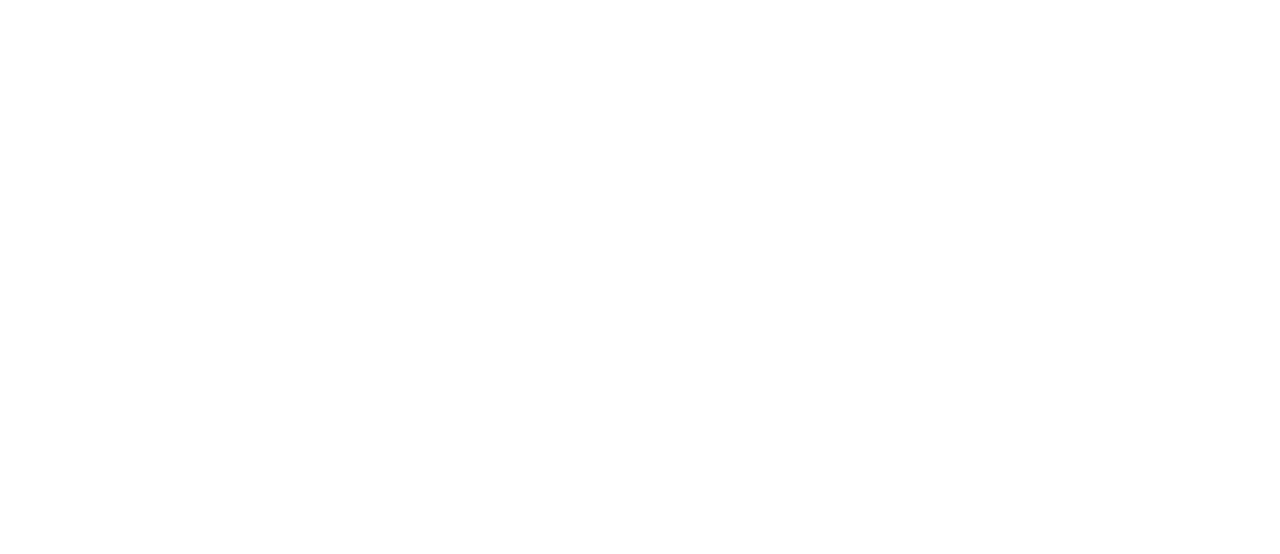
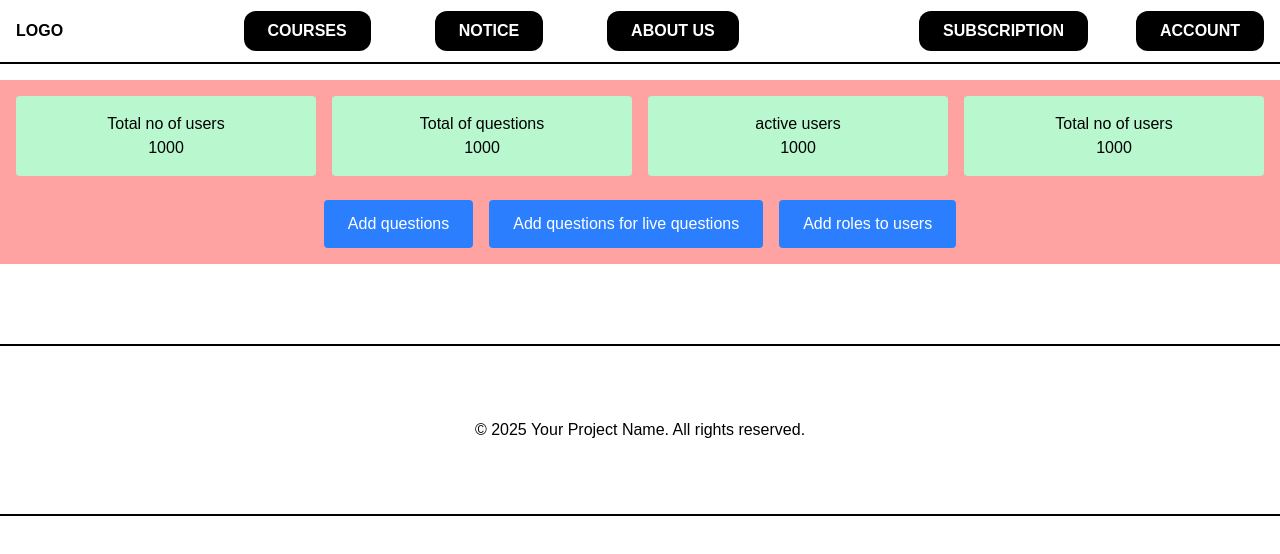
Before and after one commit to Jeevan446/exam_prep, a React app in the folder Frontend/: page /admin in a window 1280 px wide. Before the commit this address had no page. Shown: the top 554 px of the page. Built offline with nearby package versions, Linux system fonts and the light colour scheme; the HTML template or start-up script is replaced by a standard one.

Commit message:
adding  all required page for admin

```diff
--- a/Frontend/src/App.jsx
+++ b/Frontend/src/App.jsx
@@ -1,26 +1,46 @@
 import { useState } from "react";
-import { Route, Routes} from "react-router-dom";
+import { Route, Routes } from "react-router-dom";
 import Homepage from "./pages/HomePage";
-import ExamTypePage from "./pages/ExamTypePage"
+import ExamTypePage from "./pages/ExamTypePage";
 import SubjectPage from "./pages/SubjectPage";
 import ChaptersPage from "./pages/ChaptersPage";
 import SignUpPage from "./pages/SignUpPage";
 import LoginPage from "./pages/LoginPage";
-import QuestionPage from './pages/QuestionPage';
+import QuestionPage from "./pages/QuestionPage";
 import { Formik, Form, Field, ErrorMessage } from "formik";
+import AdminPage from "./pages/AdminPage";
 
 function App() {
   const [isOpen, setIsOpen] = useState(false);
   return (
     <>
       <Routes>
-            <Route path="/" element={<Homepage isOpen={isOpen} setIsOpen={setIsOpen} />} />
-            <Route path="/examtype" element={<ExamTypePage isOpen={isOpen} setIsOpen={setIsOpen} />} />
-            <Route path="/subjects" element={<SubjectPage isOpen={isOpen} setIsOpen={setIsOpen} />} />
-            <Route path="/chapters" element={<ChaptersPage isOpen={isOpen} setIsOpen={setIsOpen} />} />
+        <Route
+          path="/"
+          element={<Homepage isOpen={isOpen} setIsOpen={setIsOpen} />}
+        />
+        <Route
+          path="/examtype"
+          element={<ExamTypePage isOpen={isOpen} setIsOpen={setIsOpen} />}
+        />
+        <Route
+          path="/subjects"
+          element={<SubjectPage isOpen={isOpen} setIsOpen={setIsOpen} />}
+        />
+        <Route
+          path="/chapters"
+          element={<ChaptersPage isOpen={isOpen} setIsOpen={setIsOpen} />}
+        />
         <Route path="/signup" element={<SignUpPage />} />
         <Route path="/login" element={<LoginPage />} />
-             <Route path="examtype/chapter/questionpage" element={<QuestionPage />} />
+        <Route
+          path="examtype/chapter/questionpage"
+          element={<QuestionPage />}
+        />
+         <Route
+          path="admin"
+          element={<AdminPage />}
+        />
       </Routes>
     </>
   );
--- /dev/null
+++ b/Frontend/src/pages/AddChapterPage.jsx
@@ -0,0 +1,9 @@
+import React from 'react'
+
+const AddChapterPage = () => {
+  return (
+    <div>AddChapterPage</div>
+  )
+}
+
+export default AddChapterPage
--- /dev/null
+++ b/Frontend/src/pages/AddExamType.jsx
@@ -0,0 +1,7 @@
+import React from 'react'
+
+export const AddExamType = () => {
+  return (
+    <div>AddExamType</div>
+  )
+}
--- /dev/null
+++ b/Frontend/src/pages/AddSubject.jsx
@@ -0,0 +1,9 @@
+import React from 'react'
+
+const AddSubject = () => {
+  return (
+    <div>AddSubject</div>
+  )
+}
+
+export default AddSubject
--- /dev/null
+++ b/Frontend/src/pages/AddquestionPage.jsx
@@ -0,0 +1,9 @@
+import React from 'react'
+
+const AddquestionPage = () => {
+  return (
+    <div>AddquestionPage</div>
+  )
+}
+
+export default AddquestionPage
--- /dev/null
+++ b/Frontend/src/pages/AdminPage.jsx
@@ -0,0 +1,58 @@
+import React from 'react';
+import Navbar from '../components/NavBar';
+import Footer from '../components/Footer';
+
+const AdminPage = () => {
+    return (
+        <div className="flex flex-col min-h-screen w-full">
+
+            {/* Navbar */}
+            <Navbar />
+
+            <main className="mt-[10vh] w-full bg-red-300 p-4">
+
+                {/* Card row */}
+                <div className="flex flex-wrap gap-4 mb-6">
+                    <div className="flex-1 flex flex-col min-w-[150px] p-4  bg-green-200 rounded text-center">
+                        <span>Total no of users</span>
+                        <span>1000</span>
+                    </div>
+                    <div className="flex-1 flex flex-col min-w-[150px] p-4  bg-green-200 rounded text-center">
+                        <span>Total of questions</span>
+                        <span>1000</span>
+                    </div>
+                    <div className="flex-1 flex flex-col min-w-[150px] p-4  bg-green-200 rounded text-center">
+                        <span>active users</span>
+                        <span>1000</span>
+                    </div>
+                    <div className="flex-1 flex flex-col min-w-[150px] p-4  bg-green-200 rounded text-center">
+                        <span>Total no of users</span>
+                        <span>1000</span>
+                    </div>
+
+                </div>
+
+
+                {/* Buttons row */}
+                <div className="flex flex-col sm:flex-row justify-center gap-4">
+                    <button className="px-6 py-3 bg-blue-500 text-white rounded hover:bg-blue-600">
+                        Add questions
+                    </button>
+                    <button className="px-6 py-3 bg-blue-500 text-white rounded hover:bg-blue-600">
+                        Add questions for live questions
+                    </button>
+                     <button className="px-6 py-3 bg-blue-500 text-white rounded hover:bg-blue-600">
+                        Add roles to users
+                    </button>
+                </div>
+
+            </main>
+
+            {/* Footer */}
+            <Footer />
+
+        </div>
+    );
+};
+
+export default AdminPage;
```
Lines whose indentation alone changed are shown as unchanged.
